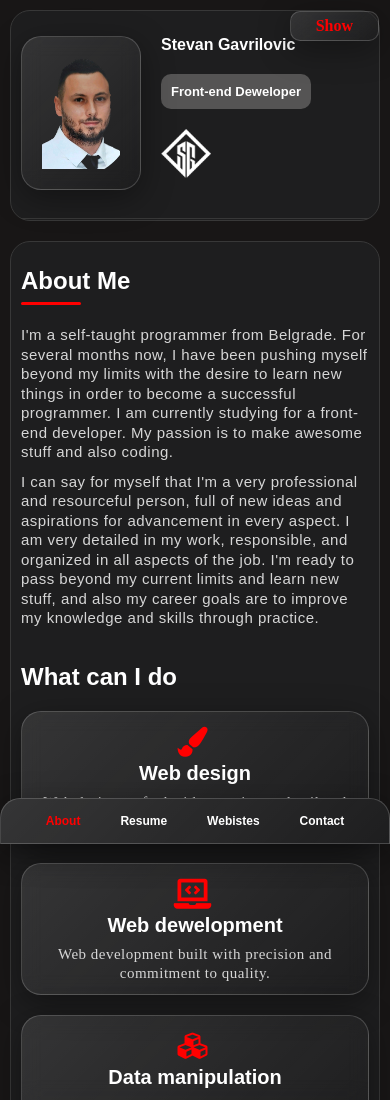
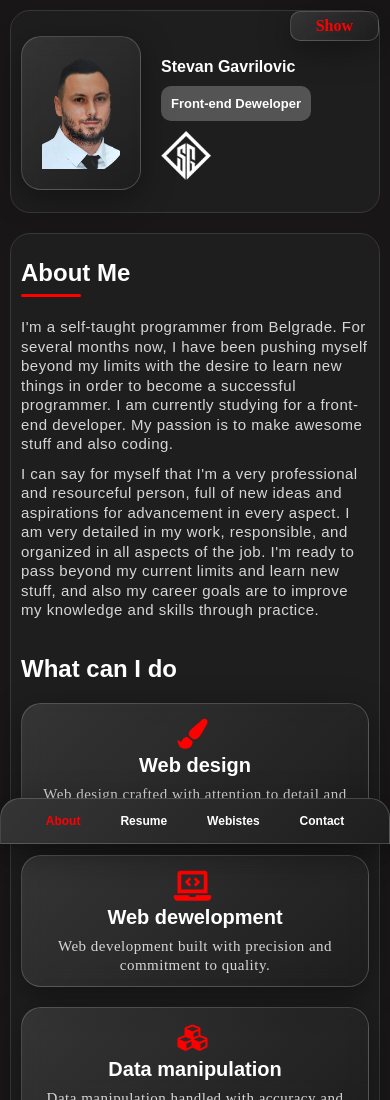
Before and after one commit to StevanGavrilovic/PortfolioSG, a plain HTML site: page index.html in a window 390 px wide. Shown: the top 1100 px of the page. Drawn offline with Linux system fonts and the light colour scheme.

Commit message:
Add files via upload
hot fix

```diff
--- a/style.css
+++ b/style.css
@@ -717,11 +717,16 @@ textarea:focus {
     -webkit-backdrop-filter: 1px;
     background-color: hsl(240, 2%, 12%);
   }
+  .pic-info-container {
+    border-bottom: none;
+  }
+
   .contact-icons-container {
     margin: 0;
   }
   .contact-info-container {
     padding: 0;
+    border-top: 1px solid var(--border-color-edge);
   }
   .contact-info-container,
   .contact-icons-container {
@@ -895,3 +900,13 @@ textarea:focus {
     margin: 20px;
   }
 }
+
+@media screen and (max-width: 399px) {
+  .info > * {
+    margin-bottom: 10px;
+  }
+  .info {
+    align-items: start;
+    justify-content: end;
+  }
+}
```
